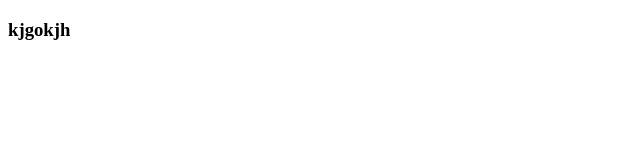
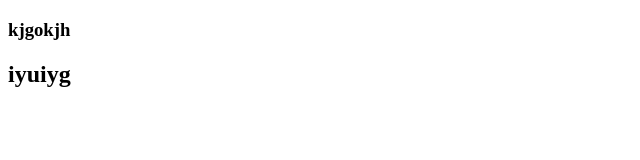
Before and after one commit to zahraramimi123/zzzzzz, a plain HTML site: page index.html in a window 1280 px wide. Shown: the whole page, without its empty margins (0-640 px from the left). Drawn offline with Linux system fonts and the light colour scheme.

Commit message:
eaitindex

```diff
--- a/index.html
+++ b/index.html
@@ -7,5 +7,6 @@
 </head>
 <body>
     <h3>kjgokjh</h3>
+    <h2>iyuiyg</h2>
 </body>
 </html>
```
